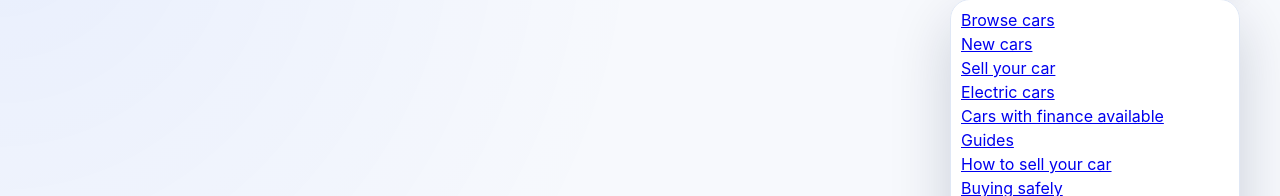
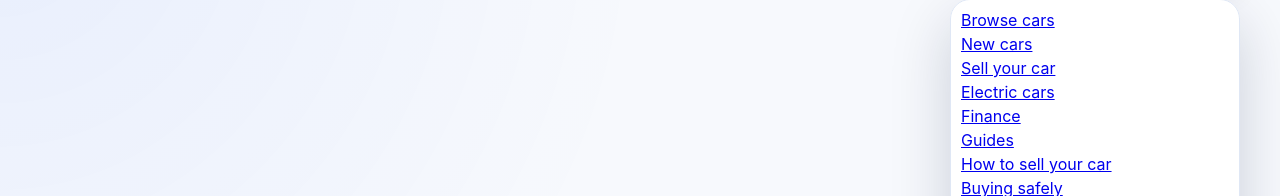
Before and after one commit to Abzgetzit/kerb, a Next.js app: page / in a window 1280 px wide. Both pictures are taken after a click on the button "Open menu". Shown: the part 91-287 px from the top of the page. Built offline with nearby package versions, Linux system fonts and the light colour scheme; no server answers; the database is empty.

Commit message:
Change menu finance wording

```diff
--- a/app/components/SiteMenu.js
+++ b/app/components/SiteMenu.js
@@ -58,7 +58,7 @@ export default function SiteMenu({ currentUser, onLogout, unreadCount = null })
             <Link href="/new-cars" onClick={closeMenu}>New cars</Link>
             <Link href="/sell-car" onClick={closeMenu}>Sell your car</Link>
             <Link href="/electric-cars" onClick={closeMenu}>Electric cars</Link>
-            <Link href="/cars-on-finance" onClick={closeMenu}>Cars with finance available</Link>
+            <Link href="/cars-on-finance" onClick={closeMenu}>Finance</Link>
             <Link href="/guides" onClick={closeMenu}>Guides</Link>
             <Link href="/guides/how-to-sell-your-car" onClick={closeMenu}>How to sell your car</Link>
             <Link href="/guides/buying-a-used-car-safely" onClick={closeMenu}>Buying safely</Link>
```
